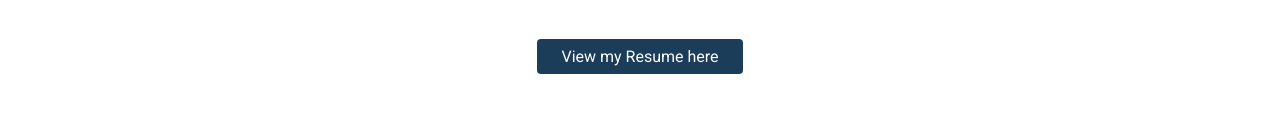
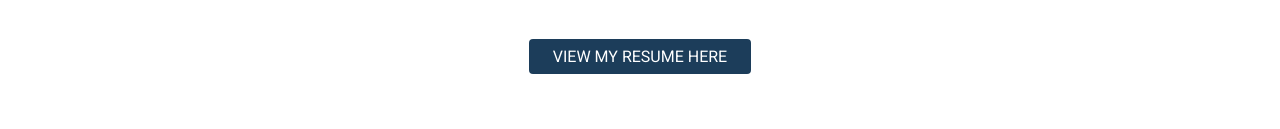
Before and after one commit to btwitsabu/portfolio, a plain HTML site: page index.html in a window 1280 px wide. Shown: the part 2020-2149 px from the top of the page. Drawn offline with nearby package versions, Linux system fonts and the light colour scheme.

Commit message:
Update index.html

```diff
--- a/index.html
+++ b/index.html
@@ -211,10 +211,10 @@
         <h2 class="text-4xl font-bold text-center text-gray-900">Resume</h2>
         <div class="mt-12 text-center">
           <a
-            href="https://drive.google.com/file/d/1faJGJRTUO8LwRE38uMhOXNgUfCYfLBi3/view?usp=sharing"
+            href="https://drive.google.com/file/d/1w9GzFRtCfe2o0jWPHo9z4mSagO64uHkv/view?usp=sharing"
             download
             class="button-custom text-white py-2 px-6 rounded"
-            >View my Resume here</a
+            >VIEW MY RESUME HERE</a
           >
         </div>
       </div>
```
